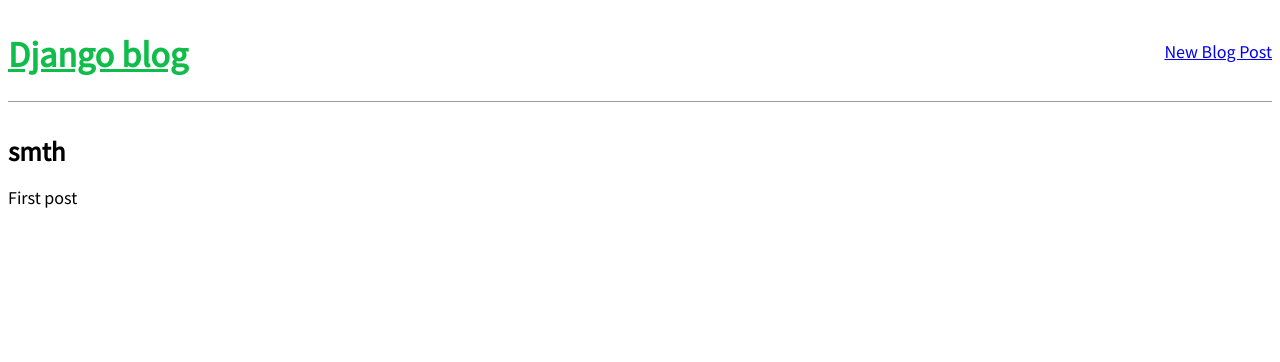
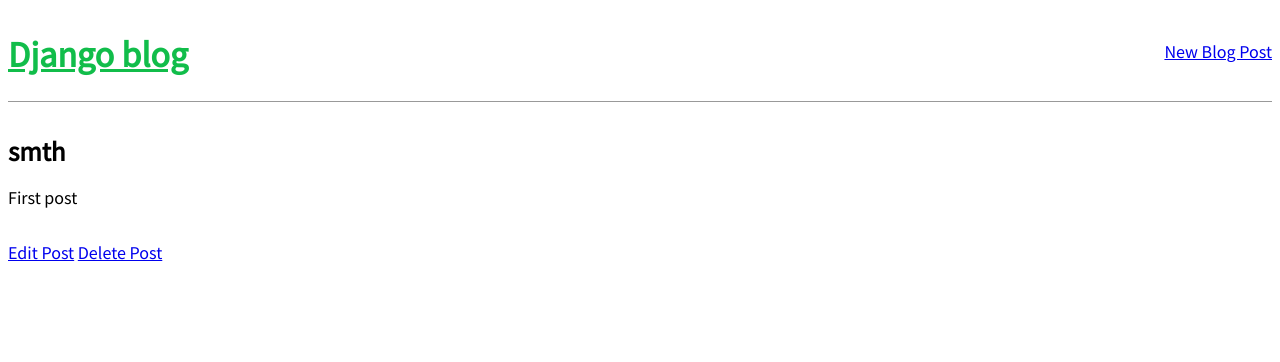
Before and after one commit to FTyumin/blog, a Django app: page /post/1/ in a window 1280 px wide. Shown: the top 362 px of the page. Run offline with Django 4.2, Linux system fonts and the light colour scheme; data comes from the database, SQL or seed files in the repository; both versions use the stored data as it was after the commit.

Commit message:
Upadte & Delete fucntions

```diff
--- a/blog/urls.py
+++ b/blog/urls.py
@@ -1,8 +1,10 @@
 from django.urls import path
-from .views import BlogListView, BlogDetailView, BlogCreateView
+from .views import BlogListView, BlogDetailView, BlogCreateView,BlogUpdateView, BlogDeleteView
 
 urlpatterns = [
     path("", BlogListView.as_view(), name="home"),
     path("post/<int:pk>/", BlogDetailView.as_view(), name="post_detail"),
-    path("post/new", BlogCreateView.as_view(), name="post_new")
+    path("post/<int:pk>/edit", BlogUpdateView.as_view(), name="post_edit"),
+    path("post/<int:pk>/delete", BlogDeleteView.as_view(), name="post_delete"),
+    path("post/new", BlogCreateView.as_view(), name="post_new"),
 ]
--- a/blog/views.py
+++ b/blog/views.py
@@ -1,6 +1,7 @@
 from django.shortcuts import render
-from django.views.generic import ListView, DetailView, CreateView
+from django.views.generic import ListView, DetailView, CreateView, UpdateView, DeleteView
 from .models import Post
+from django.urls import reverse_lazy
 
 class BlogListView(ListView):
     model = Post
@@ -14,3 +15,13 @@ class BlogCreateView(CreateView):
     model = Post
     template_name = "post_new.html"
     fields = ["title", "author", "body"]
+
+class BlogUpdateView(UpdateView):
+    model = Post
+    template_name = "post_new.html"
+    fields = ["title", "body"]
+
+class BlogDeleteView(DeleteView):
+    model = Post
+    template_name ="post_delete.html"
+    success_url = reverse_lazy("home")
--- a/templates/post_detail.html
+++ b/templates/post_detail.html
@@ -5,4 +5,7 @@
     <h2>{{ post.title }}</h2>
     <p>{{ post.body }}</p>
 </div>
+
+<a href="{% url 'post_edit' post.pk  %}">Edit Post</a>
+<a href="{% url 'post_delete' post.pk  %}">Delete Post</a>
 {% endblock content %}
```
Also changed, not shown: templates/post_delete.html (added, +9 -0 lines), templates/post_edit.html (added, +9 -0 lines), db.sqlite3.
